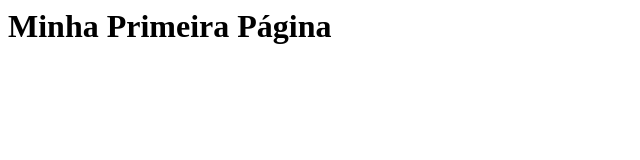
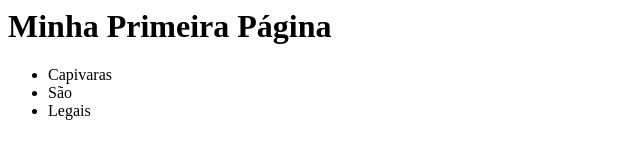
Before and after one commit to AnthonyLoche/My-First-GitHub-Page, a plain HTML site: page index.html in a window 1280 px wide. Shown: the whole page, without its empty margins (0-640 px from the left). Drawn offline with Linux system fonts and the light colour scheme.

Commit message:
Criação de Lista no index

```diff
--- a/index.html
+++ b/index.html
@@ -4,5 +4,11 @@
   </head>
   <body>
     <h1>Minha Primeira Página</h1>
+
+    <ul>
+      <li>Capivaras</li>
+      <li>São</li>
+      <li>Legais</li>
+    </ul>
   </body>
 </html>
```
